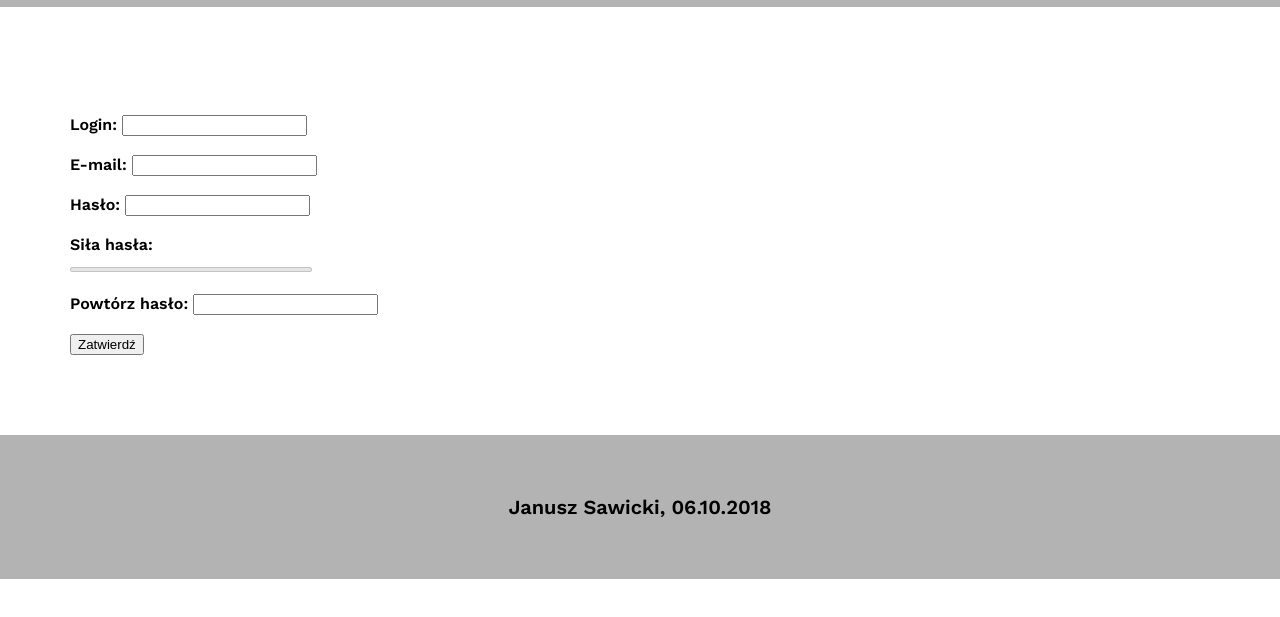
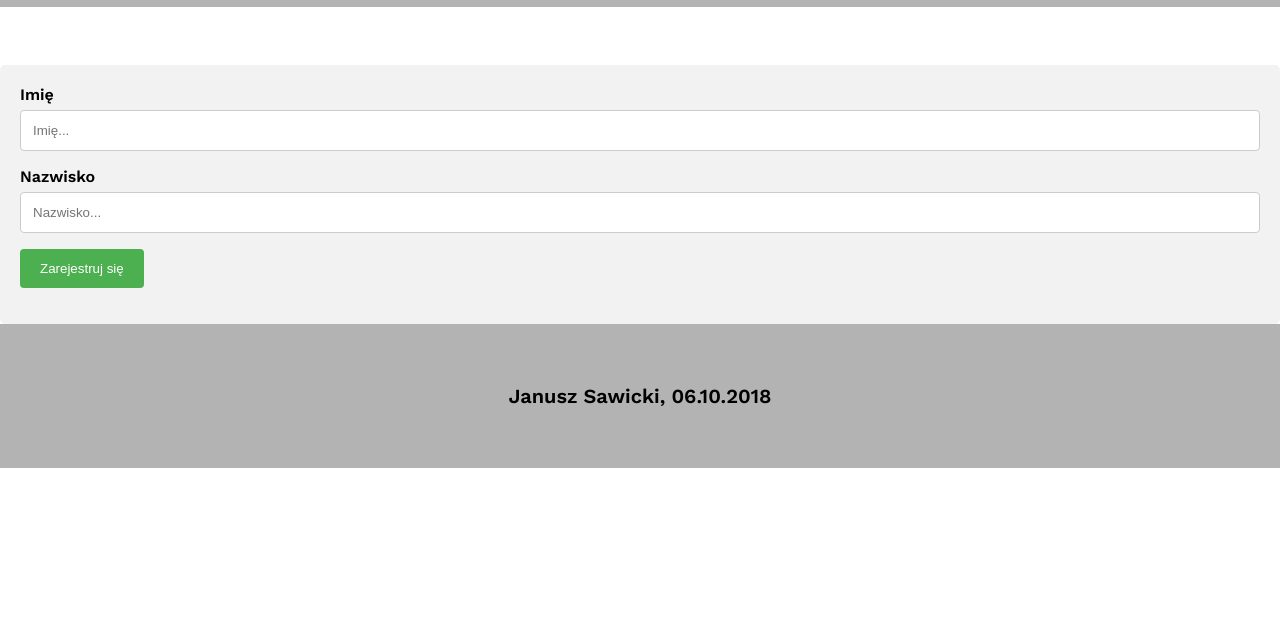
Before and after one commit to pchla24/Web, a plain HTML site: page FileHolder/register.html in a window 1280 px wide. Shown: the part 135-752 px from the top of the page. Drawn offline with nearby package versions, Linux system fonts and the light colour scheme; files whose address does not match are found by name.

Commit message:
zmiana wyglądy formularza

```diff
--- a/FileHolder/register.html
+++ b/FileHolder/register.html
@@ -16,19 +16,19 @@
 						</nav>
 					</div>
 				</header>
-   	 <div id="loginForm">
-       <form method="POST" enctype="multipart/form-data">
-       	<ul>
-					<li>Login: <input type="text" name="login" id="login" required /><div id="loginMessage"></div></li><br />
-					<li>E-mail: <input type="text" name="email" id="email" required /></li><br />
-          <li>Hasło: <input type="password" name="password" id="password" required /></li><br />
-          <li>Siła hasła: </li>
-            <meter max="4" id="passMeter"></meter>
-					<li>Powtórz hasło: <input type="password" name="password" id="confirm_password" /></li><br />
-					<input type="submit" value="Zatwierdź" name="submit" id="submit">
-        </ul>
-       </form>
-      </div>
+				<div id="formContainer">
+						<form method="POST">
+
+							<label for="imie">Imię</label>
+							<input type="text" id="imie" name="firstname" placeholder="Imię...">
+
+							<label for="nazwisko">Nazwisko</label>
+							<input type="text" id="nazwisko" name="lastname" placeholder="Nazwisko...">
+
+							<input type="submit" value="Zarejestruj się">
+
+						</form>
+				</div>
       <footer>
 				<p class="stopka">Janusz Sawicki, 06.10.2018</p>
       </footer>
--- a/FileHolder/static/style.css
+++ b/FileHolder/static/style.css
@@ -114,13 +114,6 @@ footer {
 	text-align:center;
 }
 
-
-#loginForm {
-	margin-left: 30px;
-	margin-top: 250px;
-    margin-bottom: 80px;
-}
-
 form ul {
 	list-style: none;
 }
@@ -152,3 +145,40 @@ meter[value="1"]::-moz-meter-bar { background: red; }
 meter[value="2"]::-moz-meter-bar { background: orange; }
 meter[value="3"]::-moz-meter-bar { background: yellow; }
 meter[value="4"]::-moz-meter-bar { background: green; }
+
+
+
+/* Style inputs with type="text", select elements and textareas */
+input[type=text], select, textarea {
+    width: 100%; /* Full width */
+    padding: 12px; /* Some padding */
+    border: 1px solid #ccc; /* Gray border */
+    border-radius: 4px; /* Rounded borders */
+    box-sizing: border-box; /* Make sure that padding and width stays in place */
+    margin-top: 6px; /* Add a top margin */
+    margin-bottom: 16px; /* Bottom margin */
+    resize: vertical /* Allow the user to vertically resize the textarea (not horizontally) */
+}
+
+/* Style the submit button with a specific background color etc */
+input[type=submit] {
+    background-color: #4CAF50;
+    color: white;
+    padding: 12px 20px;
+    border: none;
+    border-radius: 4px;
+    cursor: pointer;
+}
+
+/* When moving the mouse over the submit button, add a darker green color */
+input[type=submit]:hover {
+    background-color: #45a049;
+}
+
+/* Add a background color and some padding around the form */
+#formContainer {
+    border-radius: 5px;
+    background-color: #f2f2f2;
+    padding: 20px;
+    margin-top: 200px;
+}
```
